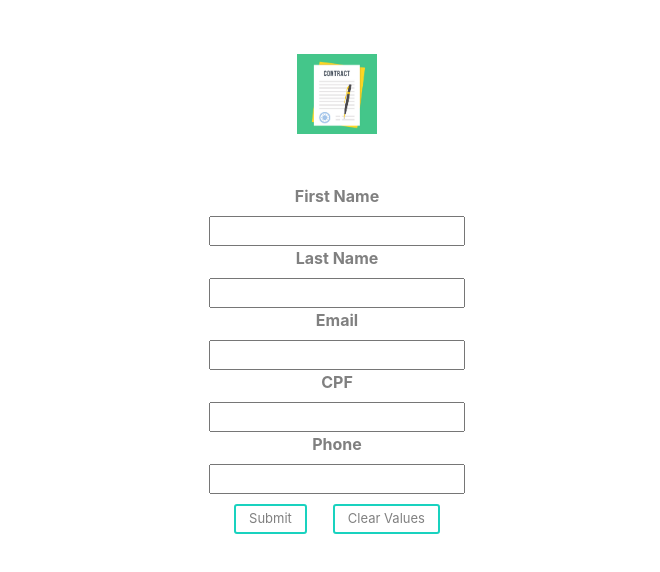
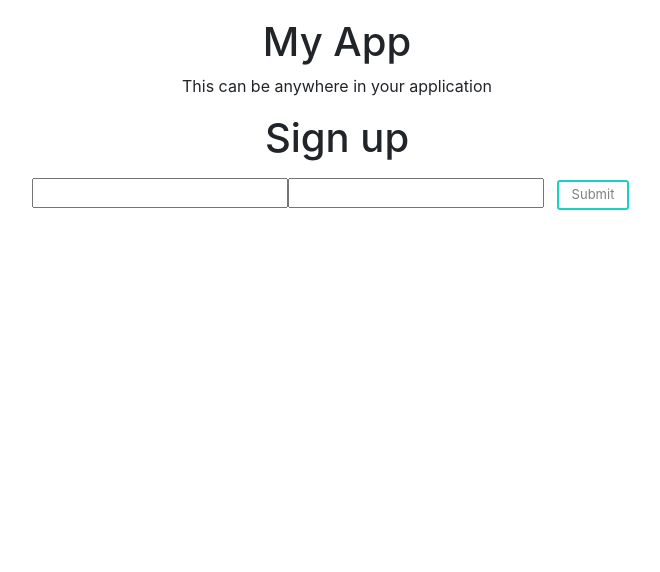
Before and after one commit to ypedroo/contracts, a React (Create React App) app: page /parts in a window 1280 px wide. Shown: the top 572 px of the page, without its empty margins (303-963 px from the left). Built offline with nearby package versions, Linux system fonts and the light colour scheme.

Commit message:
Adds formik boilerplate for rewriting the part form

```diff
--- a/package.json
+++ b/package.json
@@ -10,6 +10,7 @@
     "@types/styled-components": "^4.4.1",
     "axios": "^0.19.0",
     "bootstrap": "^4.3.1",
+    "formik": "^2.1.2",
     "json-server": "^0.15.1",
     "react": "^16.10.1",
     "react-bootstrap": "^1.0.0-beta.14",
@@ -25,7 +26,8 @@
     "semantic-ui-react": "^0.88.1",
     "styled-components": "^4.4.0",
     "sweetalert2": "^8.18.7",
-    "typescript": "^3.7.4"
+    "typescript": "^3.7.4",
+    "yup": "^0.28.0"
   },
   "scripts": {
     "start": "set PORT=3001 && react-scripts start",
--- a/src/pages/ContractForm.js
+++ b/src/pages/ContractForm.jsx
@@ -7,14 +7,14 @@ import Dropzone from 'react-dropzone'
 import Header from '../components/Header';
 
 class ContractForm extends Component {
-    getContract = value => {
+    getContract = (value) => {
         this.props.submitContract(value);
     }
     render() {
         return (
             <Container>
-                <Header > </Header>
-                <div className="ContractForm" alt="ContractForm">
+                <Header />
+                <div className="ContractForm">
                     <h1> Contracts </h1>
                     <Dropzone onDrop={acceptedFiles => this.getContract(acceptedFiles)}>
                         {({ getRootProps, getInputProps }) => (
@@ -35,7 +35,7 @@ class ContractForm extends Component {
 
 }
 
-const mapDispatchToProps = dispatch =>
+const mapDispatchToProps = (dispatch) =>
     bindActionCreators({ submitContract }, dispatch);
 
 
--- a/src/pages/PartForm.js
+++ /dev/null
@@ -1,174 +0,0 @@
-import React, { Component } from 'react';
-import { bindActionCreators } from 'redux';
-import { connect } from 'react-redux';
-import { Field, reduxForm } from 'redux-form';
-import { submitForm } from '../store/actions/partsActions';
-import { Container } from '../styles/styles';
-import Swal from 'sweetalert2';
-import Header from '../components/Header';
-class PartForm extends Component {
-
-    handleSubmit = values => {
-        this.props.submitForm(values);
-        this.showAlert();
-    }
-
-    showAlert = () => {
-        const { part } = this.props
-        part ? this.successAlert() : this.failAlert();
-    }
-
-    successAlert = () => {
-        Swal.fire({
-            title: 'Hey you registered the part.',
-            text: "You can register more or just go home.",
-            type: 'success',
-            showCancelButton: true,
-            confirmButtonColor: '#3085d6',
-            cancelButtonColor: '#3085d6',
-            confirmButtonText: 'Take me home!',
-            cancelButtonText: 'I want to keep doing this.',
-        }).then((result) => {
-            if (result.value) {
-                this.props.history.push('/');
-            }
-        })
-    }
-
-    failAlert = () => {
-        Swal.fire({
-            title: 'Hey something went wrong :C',
-            text: "And this maybe our fault...",
-            type: 'warning',
-            showCancelButton: false,
-            confirmButtonColor: '#3085d6',
-            confirmButtonText: 'Oh jeez men let me try again',
-            backdrop: `
-            rgba(0,0,123,0.4)
-            url("/images/nyan-cat.gif")
-            center left
-            no-repeat
-            `
-        })
-    }
-
-    required = value => value ? undefined : 'Required';
-
-    email = value => value && !/^[A-Z0-9._%+-]+@[A-Z0-9.-]+\.[A-Z]{2,4}$/i.test(value) ? 'Invalid email address' : undefined;
-
-    cpf = value => value && !/^([0-9]){3}\.([0-9]){3}\.([0-9]){3}-([0-9]){2}$/i.test(value) ? 'Invalid CPF' : undefined;
-
-    phone = value => value && !/^(0|[1-9][0-9]{9})$/i.test(value)
-        ? 'Invalid phone number, must be at least 10 digits'
-        : undefined
-
-
-    renderField = ({ input, label, type, meta: { touched, error, warning } }) => (
-        <div>
-            <label>{label}</label>
-            <div>
-                <input {...input} placeholder={label} type={type} />
-                {touched && ((error && <span>{error}</span>) || (warning && <span>{warning}</span>))}
-            </div>
-        </div>
-    );
-
-    render() {
-        const { handleSubmit, pristine, reset, submitting } = this.props;
-        return (
-            <Container>
-                <form onSubmit={handleSubmit(this.handleSubmit)}>
-                    <div>
-                        <Header />
-                    </div>
-                    <div className="PartForm" alt="mainForm">
-                        <label>First Name</label>
-                        <div>
-                            <Field
-                                name="name"
-                                component={this.renderField}
-                                className="inputField"
-                                type="text"
-                                validate={[this.required]}
-                            />
-                        </div>
-                    </div>
-                    <div>
-                        <div>
-                            <label>Last Name</label>
-                            <Field
-                                name="lastName"
-                                className="inputField"
-                                component={this.renderField}
-                                type="text"
-                                validate={[this.required]}
-                            />
-                        </div>
-                    </div>
-                    <div>
-                        <div>
-                            <label>Email</label>
-                            <Field
-                                name="email"
-                                className="inputField"
-                                component={this.renderField}
-                                type="text"
-                                validate={[this.email, this.required]}
-                            />
-                        </div>
-                    </div>
-                    <div>
-                        <div>
-                            <label>CPF</label>
-                            <Field
-                                name="cpf"
-                                component={this.renderField}
-                                className="inputField"
-                                type="text"
-                                validate={[this.required, this.cpf]}
-                            />
-                        </div>
-                    </div>
-                    <div>
-                        <label>Phone</label>
-                        <div>
-                            <Field
-                                name="phone"
-                                component={this.renderField}
-                                type="text"
-                                className="inputField"
-                                validate={[this.phone]}
-                            />
-                        </div>
-                    </div>
-                    <div>
-                        <button type="submit" disabled={pristine || submitting}>
-                            Submit
-                            </button>
-                        <button type="button" disabled={pristine || submitting} onClick={reset}>
-                            Clear Values
-                            </button>
-                    </div>
-                </form>
-            </Container>
-
-        )
-    }
-
-}
-
-const mapStateToProps = state => ({
-    part: state.partsReducer
-});
-
-const mapDispatchToProps = dispatch =>
-    bindActionCreators({ submitForm }, dispatch);
-
-PartForm = reduxForm({
-    form: 'partForm',
-})(PartForm);
-
-export default PartForm = connect(
-    mapStateToProps,
-    mapDispatchToProps
-)(PartForm);
--- /dev/null
+++ b/src/pages/PartForm.tsx
@@ -0,0 +1,75 @@
+import React from 'react';
+import * as Yup from 'yup';
+import { withFormik, FormikProps, FormikErrors, Form, Field } from 'formik';
+
+// Shape of form values
+interface FormValues {
+    email: string;
+    password: string;
+}
+
+interface OtherProps {
+    message: string;
+}
+
+// Aside: You may see InjectedFormikProps<OtherProps, FormValues> instead of what comes below in older code.. InjectedFormikProps was artifact of when Formik only exported a HoC. It is also less flexible as it MUST wrap all props (it passes them through).
+const InnerForm = (props: OtherProps & FormikProps<FormValues>) => {
+    const { touched, errors, isSubmitting, message } = props;
+    return (
+        <Form>
+            <h1>{message}</h1>
+            <Field type="email" name="email" />
+            {touched.email && errors.email && <div>{errors.email}</div>}
+
+            <Field type="password" name="password" />
+            {touched.password && errors.password && <div>{errors.password}</div>}
+
+            <button type="submit" disabled={isSubmitting}>
+                Submit
+      </button>
+        </Form>
+    );
+};
+
+// The type of props MyForm receives
+interface MyFormProps {
+    initialEmail?: string;
+    message: string; // if this passed all the way through you might do this or make a union type
+}
+
+// Wrap our form with the withFormik HoC
+const MyForm = withFormik<MyFormProps, FormValues>({
+    // Transform outer props into form values
+    mapPropsToValues: props => {
+        return {
+            email: props.initialEmail || '',
+            password: '',
+        };
+    },
+
+    // Add a custom validation function (this can be async too!)
+    validate: (values: FormValues) => {
+        let errors: FormikErrors = {};
+        if (!values.email) {
+            errors.email = 'Required';
+        } else if (!isValidEmail(values.email)) {
+            errors.email = 'Invalid email address';
+        }
+        return errors;
+    },
+
+    handleSubmit: values => {
+        // do submitting things
+    },
+})(InnerForm);
+
+// Use <MyForm /> wherevs
+const PartForm = () => (
+    <div>
+        <h1>My App</h1>
+        <p>This can be anywhere in your application</p>
+        <MyForm message="Sign up" />
+    </div>
+);
+
+export default PartForm;
```
Also changed, not shown: 1 other file (tests, documents, lock files or other folders).
